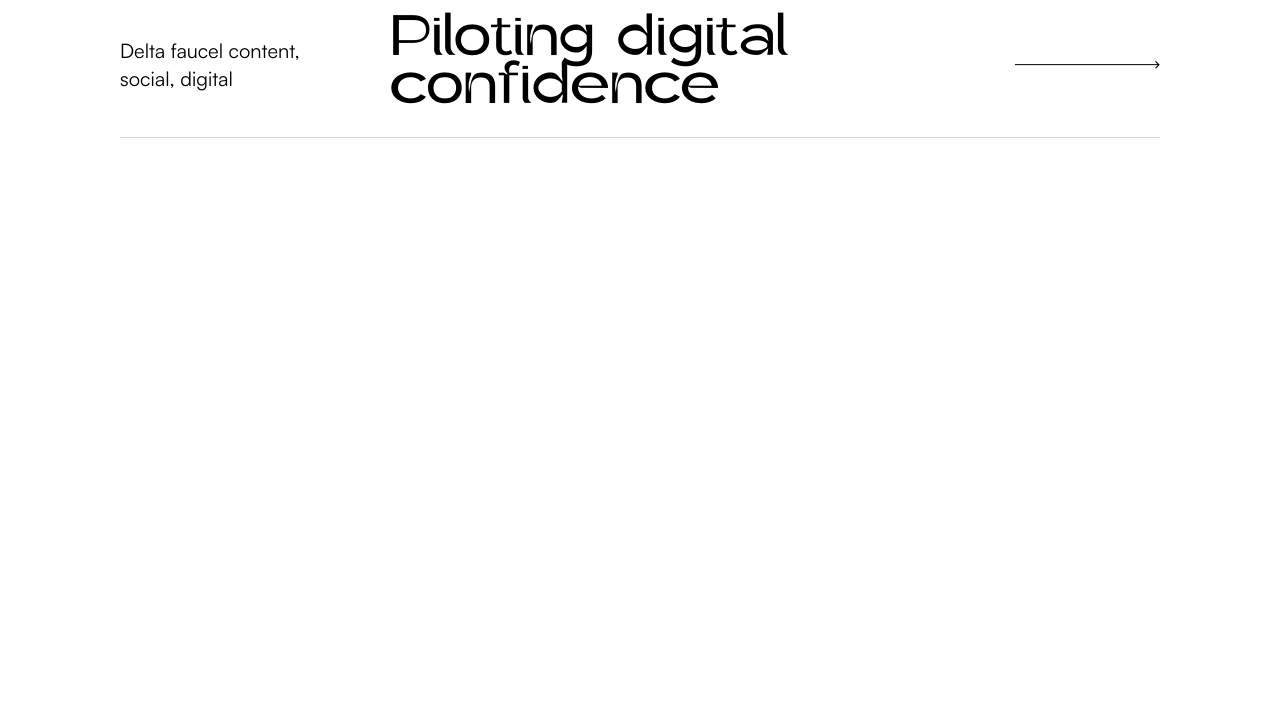
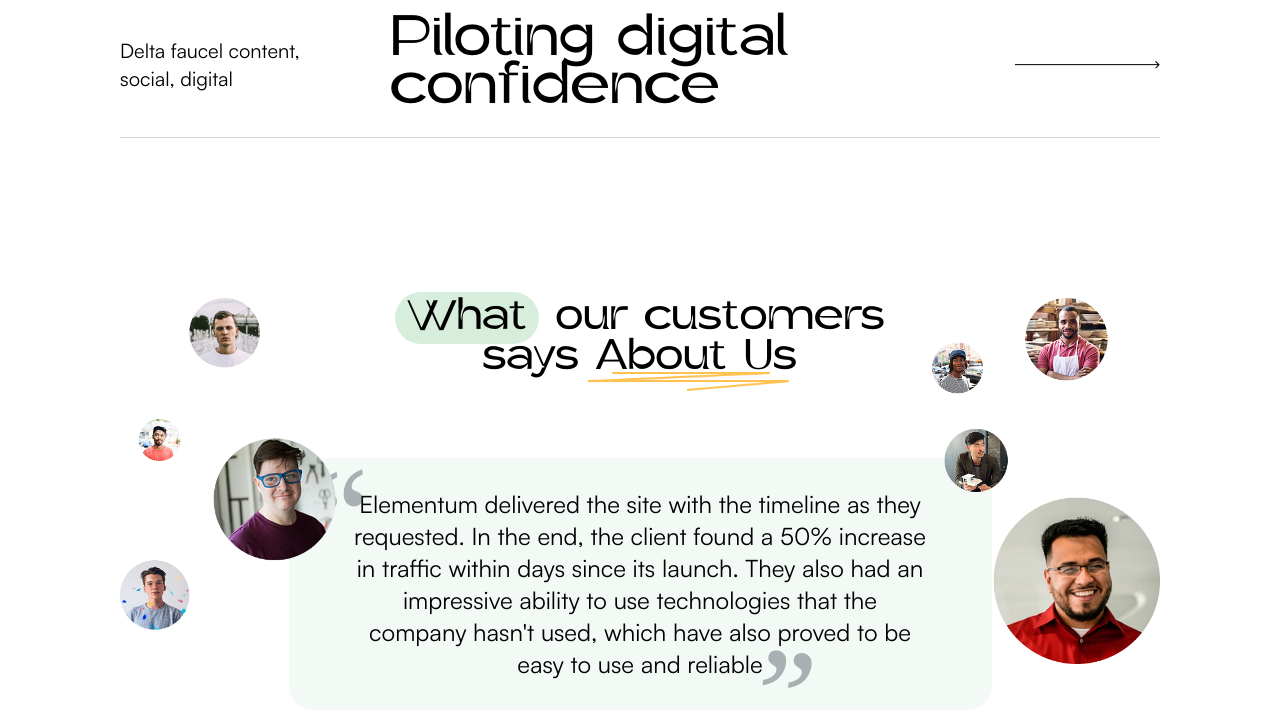
Before and after one commit to AbdulAdnan7/elementum, a React (Vite) app in the folder Elementum/: page / in a window 1280 px wide. Shown: the part 2894-3620 px from the top of the page. Built offline with nearby package versions, Linux system fonts and the light colour scheme; a web font is replaced by a local one.

Commit message:
Created Testimonial

```diff
--- a/Elementum/src/components/Offerings.jsx
+++ b/Elementum/src/components/Offerings.jsx
@@ -1,4 +1,5 @@
 import React, { useState } from "react";
+import Testimonials from "./Testimonials";
 
 const Offerings = () => {
   const [openIndex, setOpenIndex] = useState(null);
@@ -121,6 +122,8 @@ const Offerings = () => {
           </div>
         ))}
       </div>
+
+      <Testimonials />
     </section>
   );
 };
--- a/Elementum/src/components/Testimonials.jsx
+++ b/Elementum/src/components/Testimonials.jsx
@@ -0,0 +1,48 @@
+import React from "react";
+
+const Testimonials = () => {
+  return (
+    <section className="relative mt-10 md:mt-40">
+      <div className="">
+        <h1 className="text-xs md:text-4xl text-center font-sans ">
+          <span className="bg-[#D7EEDD] px-2 py-1  md:px-3 md:py-2 rounded-full">
+            What
+          </span>{" "}
+          our customers <br /> says{" "}
+          <span className="relative inline-block">
+            About Us{" "}
+            <img
+              src="/zig.png"
+              alt="zigzag underline"
+              className="absolute left-0 top-full -m-1 md:-m-2 w-full h-auto"
+              style={{ transform: "translateY(2px)" }}
+            />
+          </span>{" "}
+        </h1>
+        <div className="flex items-center justify-center mt-4 md:mt-20">
+  <div className="bg-[#D7EEDD4D] text-center w-[703px] h-[252px] flex justify-center items-center relative rounded-3xl">
+    {/* Opening fancy double quote */}
+    <div className="absolute -top-2 left-6 text-8xl md:text-9xl font-serif text-gray-700/40 transform -rotate-6">
+      “
+    </div>
+
+    <p className="text-center md:text-2xl px-12 max-w-2xl">
+      Elementum delivered the site with the timeline as they requested. In the end, the client found a 50% increase in traffic within days since its launch. They also had an impressive ability to use technologies that the company hasn't used, which have also proved to be easy to use and reliable
+    </p>
+
+    {/* Closing fancy double quote */}
+    <div className="absolute -bottom-12 right-44 text-8xl md:text-9xl font-serif text-gray-700/40 transform rotate-6">
+      ”
+    </div>
+  </div>
+</div>
+      </div>
+
+      <div className="absolute hidden md:block inset-0">
+        <img src="/testimonial.png" />
+      </div>
+    </section>
+  );
+};
+
+export default Testimonials;
```
Also changed, not shown: Elementum/src/App.jsx (+16 -15 lines), Elementum/public/testimonial.png (added).
